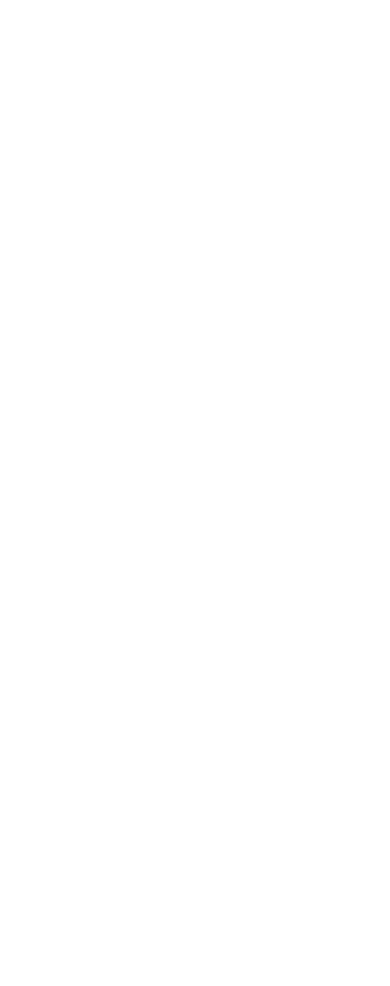
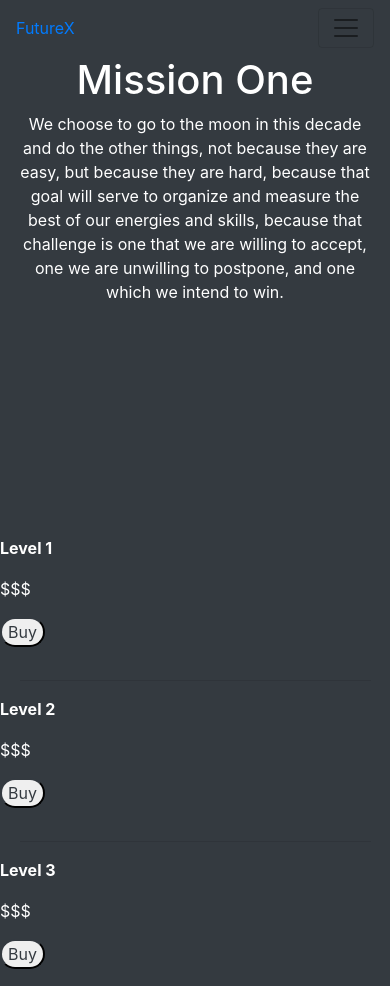
Before and after one commit to All4ara/futureX, a React (Create React App) app: page /missions/m1 in a window 390 px wide. Before the commit the page ends 844 px from the top, so only its background shows below. Built offline with nearby package versions, Linux system fonts and the light colour scheme.

Commit message:
ana's commit

```diff
--- a/src/App.css
+++ b/src/App.css
@@ -36,3 +36,7 @@
     transform: rotate(360deg);
   }
 }
+
+hr {
+  width: 90%;
+}
--- a/src/App.js
+++ b/src/App.js
@@ -1,22 +1,24 @@
 import logo from './logo.svg';
 import './App.css';
-// import {Components} from './components'
 import Home from './Home.js'
 import Missions from './Missions.js'
 import { Route, Switch, Link } from 'react-router-dom'
 import React from 'react'
+import MissionOne from './MissionOne.js'
+import MissionTwo from './MissionTwo.js'
+import MissionThree from './MissionThree.js'
 
 function App() {
   return (
     <>
 
-
       <Switch>
 
         <Route exact path='/' render={(props) => <Home {...props}/>}/>
-
         <Route exact path='/missions' render={(props) => <Missions {...props}/>}/>
-
+        <Route exact path='/missions/m1' render={(props) => <MissionOne {...props}/>}/>
+        <Route exact path='/missions/m2' render={(props) => <MissionTwo {...props}/>}/>
+        <Route exact path='/missions/m3' render={(props) => <MissionThree {...props}/>}/>
 
       </Switch>
 
--- a/src/Home.js
+++ b/src/Home.js
@@ -1,6 +1,8 @@
 import React from 'react';
 import { Link } from 'react-router-dom';
 import Navbar from './Navbar.js'
+import MissionOne from './MissionOne.js'
+
 
 const Home = () => {
 
--- /dev/null
+++ b/src/MissionOne.js
@@ -0,0 +1,55 @@
+import React from 'react';
+import { Link } from 'react-router-dom';
+import Navbar from './Navbar.js'
+
+const MissionOne = () => {
+    return (
+        <>
+        <Navbar />
+            <div className="container-fluid padding text-center bg-dark text-white" style={{height: '30rem'}}>
+                <h1>Mission One</h1>
+                <p>We choose to go to the moon in this decade and do the other things, not because they are easy, but because they are hard, because that goal will serve to organize and measure the best of our energies and skills, because that challenge is one that we are willing to accept, one we are unwilling to postpone, and one which we intend to win.</p>
+            </div>
+            <div className="containter-fluid padding bg-dark text-white">
+                <div class="row" style={{height: '8rem'}}>
+                    <div class="col padding">
+                        <strong>Level 1</strong>
+                    </div>
+                    <div class="col-md-auto">
+                        $$$
+                    </div>
+                    <div class="col col-lg-2">
+                        <button class="btn-outline-dark rounded-pill">Buy</button>
+                    </div>
+                </div>
+                <hr></hr>
+                <div class="row" style={{height: '8rem'}}>
+                    <div class="col padding">
+                        <strong>Level 2</strong>
+                    </div>
+                    <div class="col-md-auto">
+                        $$$
+                    </div>
+                    <div class="col col-lg-2">
+                        <button class="btn-outline-dark rounded-pill">Buy</button>
+                    </div>
+                </div>
+                <hr></hr>
+                <div class="row" style={{height: '8rem'}}>
+                    <div class="col padding">
+                        <strong>Level 3</strong>
+                    </div>
+                    <div class="col-md-auto">
+                        $$$
+                    </div>
+                    <div class="col col-lg-2">
+                        <button class="btn-outline-dark rounded-pill">Buy</button>
+                    </div>
+                </div>
+            </div>
+        </>
+
+    );
+};
+
+export default MissionOne;
--- /dev/null
+++ b/src/MissionThree.js
@@ -0,0 +1,55 @@
+import React from 'react';
+import { Link } from 'react-router-dom';
+import Navbar from './Navbar.js'
+
+const MissionThree = () => {
+    return (
+        <>
+        <Navbar />
+            <div className="container-fluid padding text-center bg-dark text-white" style={{height: '30rem'}}>
+                <h1>Mission Three</h1>
+                <p>We choose to go to the moon in this decade and do the other things, not because they are easy, but because they are hard, because that goal will serve to organize and measure the best of our energies and skills, because that challenge is one that we are willing to accept, one we are unwilling to postpone, and one which we intend to win.</p>
+            </div>
+            <div className="containter-fluid padding bg-dark text-white">
+                <div class="row" style={{height: '8rem'}}>
+                    <div class="col padding">
+                        <strong>Level 1</strong>
+                    </div>
+                    <div class="col-md-auto">
+                        $$$
+                    </div>
+                    <div class="col col-lg-2">
+                        <button class="btn-outline-dark rounded-pill">Buy</button>
+                    </div>
+                </div>
+                <hr></hr>
+                <div class="row" style={{height: '8rem'}}>
+                    <div class="col padding">
+                        <strong>Level 2</strong>
+                    </div>
+                    <div class="col-md-auto">
+                        $$$
+                    </div>
+                    <div class="col col-lg-2">
+                        <button class="btn-outline-dark rounded-pill">Buy</button>
+                    </div>
+                </div>
+                <hr></hr>
+                <div class="row" style={{height: '8rem'}}>
+                    <div class="col padding">
+                        <strong>Level 3</strong>
+                    </div>
+                    <div class="col-md-auto">
+                        $$$
+                    </div>
+                    <div class="col col-lg-2">
+                        <button class="btn-outline-dark rounded-pill">Buy</button>
+                    </div>
+                </div>
+            </div>
+        </>
+
+    );
+};
+
+export default MissionThree;
--- /dev/null
+++ b/src/MissionTwo.js
@@ -0,0 +1,55 @@
+import React from 'react';
+import { Link } from 'react-router-dom';
+import Navbar from './Navbar.js'
+
+const MissionTwo = () => {
+    return (
+        <>
+        <Navbar />
+            <div className="container-fluid padding text-center bg-dark text-white" style={{height: '30rem'}}>
+                <h1>Mission Two</h1>
+                <p>We choose to go to the moon in this decade and do the other things, not because they are easy, but because they are hard, because that goal will serve to organize and measure the best of our energies and skills, because that challenge is one that we are willing to accept, one we are unwilling to postpone, and one which we intend to win.</p>
+            </div>
+            <div className="containter-fluid padding bg-dark text-white">
+                <div class="row" style={{height: '8rem'}}>
+                    <div class="col padding">
+                        <strong>Level 1</strong>
+                    </div>
+                    <div class="col-md-auto">
+                        $$$
+                    </div>
+                    <div class="col col-lg-2">
+                        <button class="btn-outline-dark rounded-pill">Buy</button>
+                    </div>
+                </div>
+                <hr></hr>
+                <div class="row" style={{height: '8rem'}}>
+                    <div class="col padding">
+                        <strong>Level 2</strong>
+                    </div>
+                    <div class="col-md-auto">
+                        $$$
+                    </div>
+                    <div class="col col-lg-2">
+                        <button class="btn-outline-dark rounded-pill">Buy</button>
+                    </div>
+                </div>
+                <hr></hr>
+                <div class="row" style={{height: '8rem'}}>
+                    <div class="col padding">
+                        <strong>Level 3</strong>
+                    </div>
+                    <div class="col-md-auto">
+                        $$$
+                    </div>
+                    <div class="col col-lg-2">
+                        <button class="btn-outline-dark rounded-pill">Buy</button>
+                    </div>
+                </div>
+            </div>
+        </>
+
+    );
+};
+
+export default MissionTwo;
--- a/src/Missions.js
+++ b/src/Missions.js
@@ -1,6 +1,7 @@
 import React from 'react';
 import { Link } from 'react-router-dom';
 import Navbar from './Navbar.js'
+import MissionOne from './MissionOne.js'
 
 const Missions = () => {
 
@@ -25,7 +26,7 @@ const Missions = () => {
         <div className="container-fluid padding mt-4 border-bottom">
             <div className="row text-center padding mb-5 col-12">
                 <div className="col-xs-12 col-sm-6 col-md-6 col-lg-6 col-xl-6">
-                    <Link to="/missions/m1"><button className="px-5 py-3 mt-5">See Details</button></Link>
+                    <Link to="/missions/m2"><button className="px-5 py-3 mt-5">See Details</button></Link>
                 </div>
                 <div className="col-xs-12 col-sm-6 col-md-6 col-lg-6 col-xl-6">
                     <h1 className="mt-5">Mission 2</h1>
@@ -40,7 +41,7 @@ const Missions = () => {
                     <p>Join Scientists, Companies and Governmants in discovering the sectets of the solar system by investing in a FutureX Mission.</p>
                 </div>
                 <div className="col-xs-12 col-sm-6 col-md-6 col-lg-6 col-xl-6">
-                    <Link to="/missions/m1"><button className="px-5 py-3 mt-5">See Details</button></Link>
+                    <Link to="/missions/m3"><button className="px-5 py-3 mt-5">See Details</button></Link>
                 </div>
             </div>
         </div>
```
Also changed, not shown: 1 other file (tests, documents, lock files or other folders).
